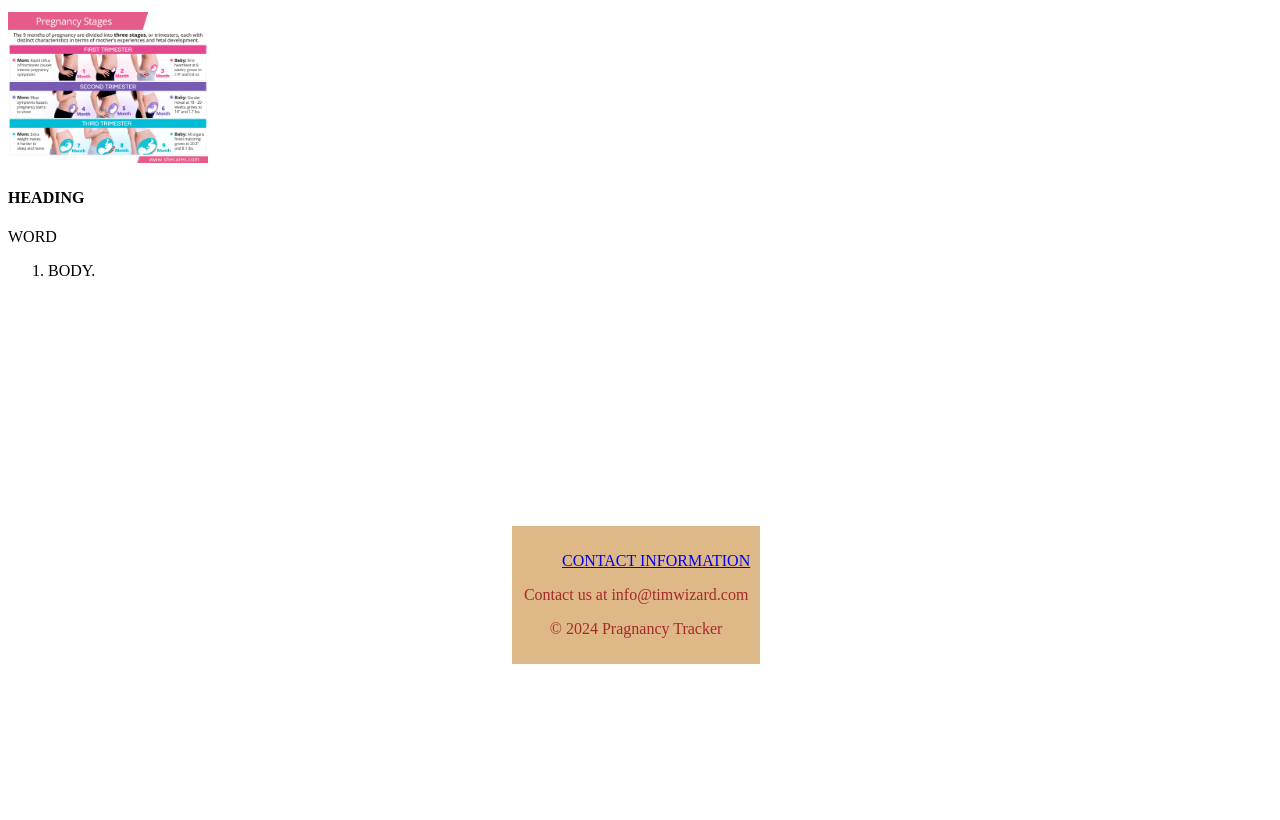
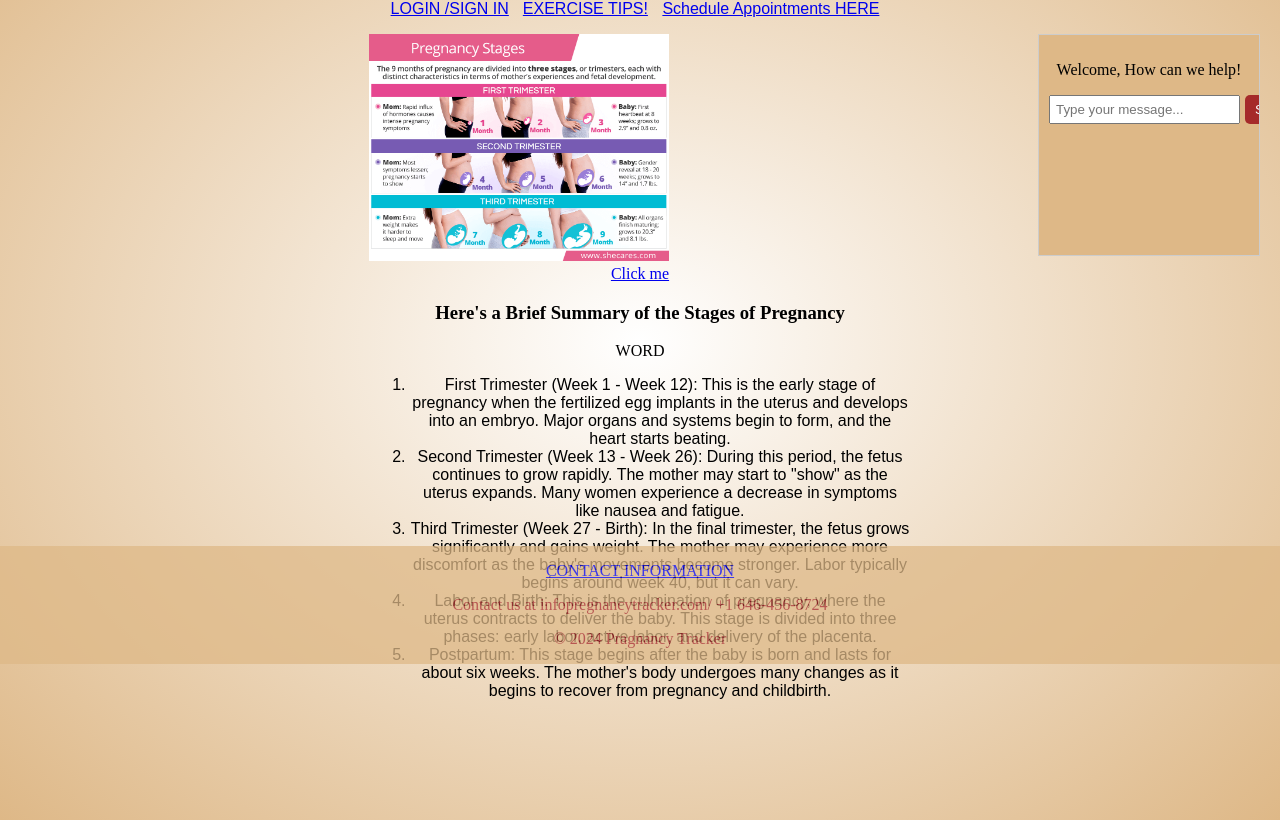
Before and after one commit to zeryhajoseph/Zeryha-J, a plain HTML site: page html_1/index_.html in a window 1280 px wide. Shown: the part 136-956 px from the top of the page. Before the commit the page ends 800 px from the top, so only its background shows below. Drawn offline with Linux system fonts and the light colour scheme.

Commit message:
finish create my html and css and started creating a chart bar

```diff
--- a/html_1/index_.html
+++ b/html_1/index_.html
@@ -1,33 +1,59 @@
 <!DOCTYPE HTML>
 <html>
     <head>
+        <meta charset="UTF-8">
+        <meta name="viewport" content="width=device-width, initial-scale=1.0">
         <title>BCP Tracker</title>
-        <link rel="stylesheet" type="text/css"href="style.css">
+        <link rel="stylesheet" type="text/css" href="style.css">
     </head>
     <body>
         <main>
             <header>
-                <nav>
-                    <ul>
-                        <li><a href="index_.html">LOGIN /SIGN IN</a></li>
-                        <li<><a href="tips.html">EXERCISE TIPS!</a>
-                        <li<><a href="tips.html">Schedule Appointments HERE</a>
-                    </ul>
-                </nav>
+                <h1>Welcome to The BabyCenter Pregnancy Tracker!</h1>
             </header>
+            <nav>
+                <ul>
+                    <li><a href="index_.html">LOGIN /SIGN IN</a></li>
+                    <li><a href="tips.html">EXERCISE TIPS!</a>
+                    <li><a href="tips.html">Schedule Appointments HERE</a>
+                </ul>
+            </nav>
+            <img src="pstage.jpg" alt="stage one to three"/>
+            <div class="chat-container">
+                <div class="chat-box">
+                    <p>Welcome, How can we help!</p>
+                </div>
+                <div class="message-input">
+                    <input type="text" placeholder="Type your message...">
+                    <button>Send</button>
+                </div>
+            </div>
             <div>
                 <a href="https://app.flo.health">Click me</a>
             </div>
-            <h1>Welcome to The BabyCenter Pregnancy Tracker!</h1>
-            <img
-                 src="pstage.jpg"
-                 alt="stage one to three"
-            />
-            <h4>HEADING</h4>
-            <p> WORD </p>
-            <p> </p>
+            <h3>Here's a Brief Summary of the Stages of Pregnancy</h3>
+            <p>
+                WORD
+            </p>
+            <p>
+                <!-- I'll put stuff here later -->
+            </p>
             <ol>
-                <li>BODY.</li>
+                <li>
+                    First Trimester (Week 1 - Week 12): This is the early stage of pregnancy when the fertilized egg implants in the uterus and develops into an embryo. Major organs and systems begin to form, and the heart starts beating.
+                </li>
+                <li>
+                    Second Trimester (Week 13 - Week 26): During this period, the fetus continues to grow rapidly. The mother may start to "show" as the uterus expands. Many women experience a decrease in symptoms like nausea and fatigue.
+                </li>
+                <li>
+                    Third Trimester (Week 27 - Birth): In the final trimester, the fetus grows significantly and gains weight. The mother may experience more discomfort as the baby's movements become stronger. Labor typically begins around week 40, but it can vary.
+                </li>
+                <li>
+                    Labor and Birth: This is the culmination of pregnancy, where the uterus contracts to deliver the baby. This stage is divided into three phases: early labor, active labor, and delivery of the placenta.
+                </li>
+                <li>
+                    Postpartum: This stage begins after the baby is born and lasts for about six weeks. The mother's body undergoes many changes as it begins to recover from pregnancy and childbirth.
+                </li>
             </ol>
         </main>
         <footer>
@@ -36,9 +62,9 @@
                     <li<><a href="tips.html">CONTACT INFORMATION</a>
                 </ul>
             </nav>
-            <p>Contact us at info@timwizard.com</p>
+            <p>Contact us at infopregnancytracker.com/ +1 646-456-8724</p>
             <p>&copy; 2024 Pragnancy Tracker</p>
         </footer>
         <script src="more_.js"></script>
     </body>
-    </html>
+</html>
--- a/html_1/style.css
+++ b/html_1/style.css
@@ -1,35 +1,101 @@
 body {
     font-family: 'Times New Roman', Times, serif, sans-serif;
+    margin: 0;
+    padding: 0;
+    background-image: radial-gradient(white , burlywood);
+    height: 100%;
 }
+
 header {
     background-color: burlywood;
-    color: orange
+    color: brown;
     padding: 10px;
     text-align: center;
 }
-nav ul{
-    list-style-type: none
+
+h1 {
+    color: black;
+}
+
+nav ul {
+    list-style-type: none;
     padding: 0;
+    text-align: center;
 }
+
 nav ul li {
     display: inline;
     margin-right: 10px;
-}main {
-    padding: 20px
+
+}
+
+main {
+    padding: 20px;
     text-align: center;
+    margin-bottom: 100px;
 }
 
 img {
-    width: 200px;
+    width: 300px;
     height: auto;
+    /* margin: 0px auto 0px auto; */
+
 }
 
 footer {
-background-color: burlywood ;
-color: brown;
-padding: 10px;
-position: absolute;
-bottom: 0px;
-text-align: center;
-left: 40%
+    background-color: burlywood;
+    color: brown;
+    padding: 0px 0px 0px 0px;
+    text-align: center;
+    position: fixed;
+    left: 0;
+    bottom: 0;
+    width: 100%;
+    opacity: 0.75;
 }
+li {
+    text-align: center;
+    font-family: fantasy;
+}
+
+ol {
+    width: 500px;
+    margin: 0px auto 0px auto ;
+}
+
+/* Chat container styles */
+.chat-container {
+    width: 200px;
+    height: 200px;
+    background-color: burlywood;
+    border: 1px solid #ccc;
+    overflow-y: scroll; /* Enable vertical scrolling */
+    float: right; /* Float the chat container to the right */
+    margin-left: 20px; /* Add some space between the chat container and the rest of the content */
+    padding: 10px; /* Add padding inside the chat container */
+}
+
+/* Chat box styles */
+.chat-box {
+    margin-bottom: 10px; /* Add space between messages */
+}
+
+/* Message input styles */
+.message-input {
+    display: flex; /* Use flexbox for input and button alignment */
+}
+
+.message-input input {
+    flex: 1; /* Take up remaining space */
+    padding: 5px; /* Add padding inside the input field */
+    margin-right: 5px; /* Add some space between input field and button */
+}
+
+.message-input button {
+    padding: 5px 10px; /* Add padding inside the button */
+    background-color: brown;
+    color: white;
+    border: none;
+    border-radius: 5px;
+    cursor: pointer;
+}
```
Also changed, not shown: 1 other file.
